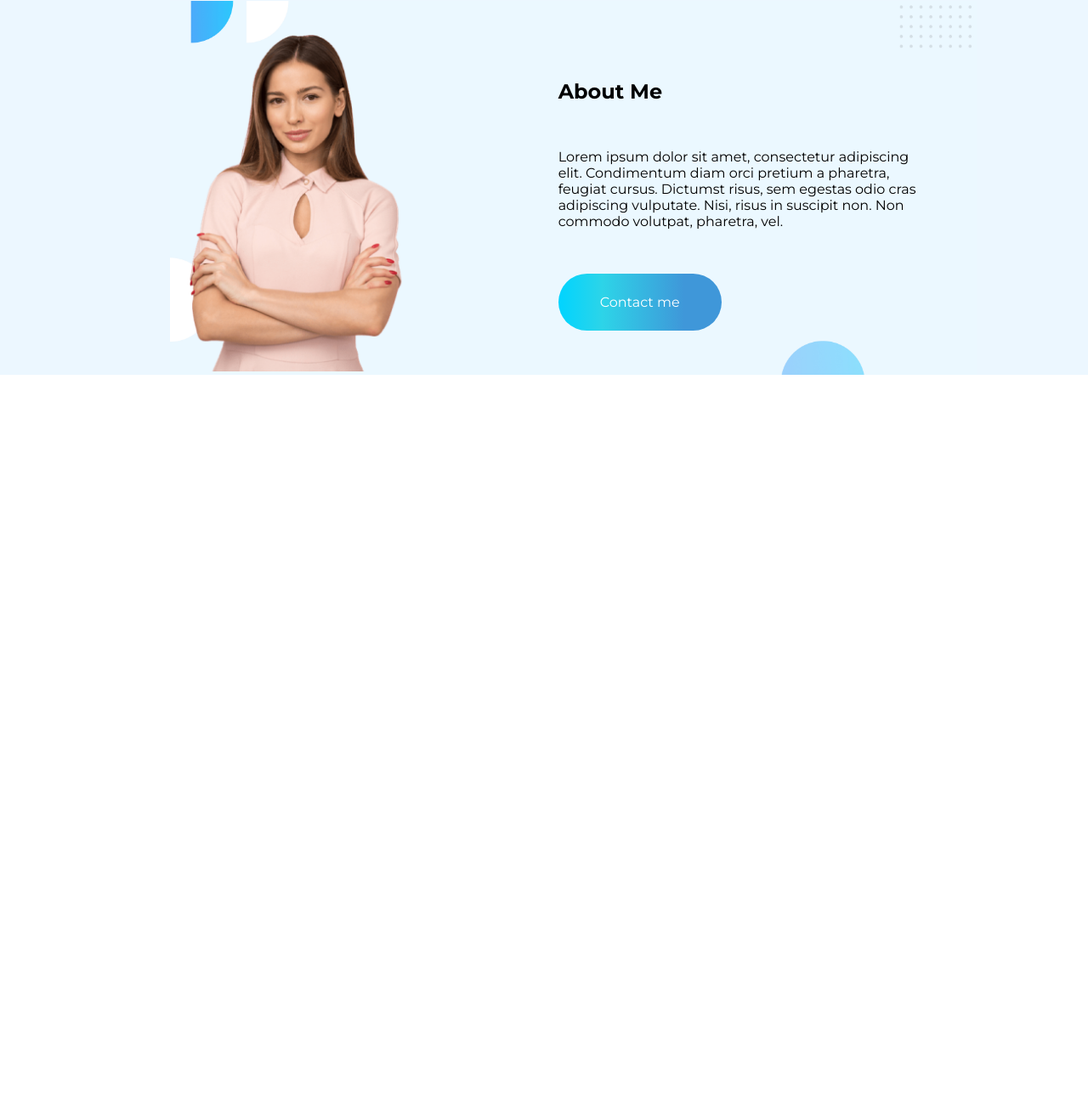
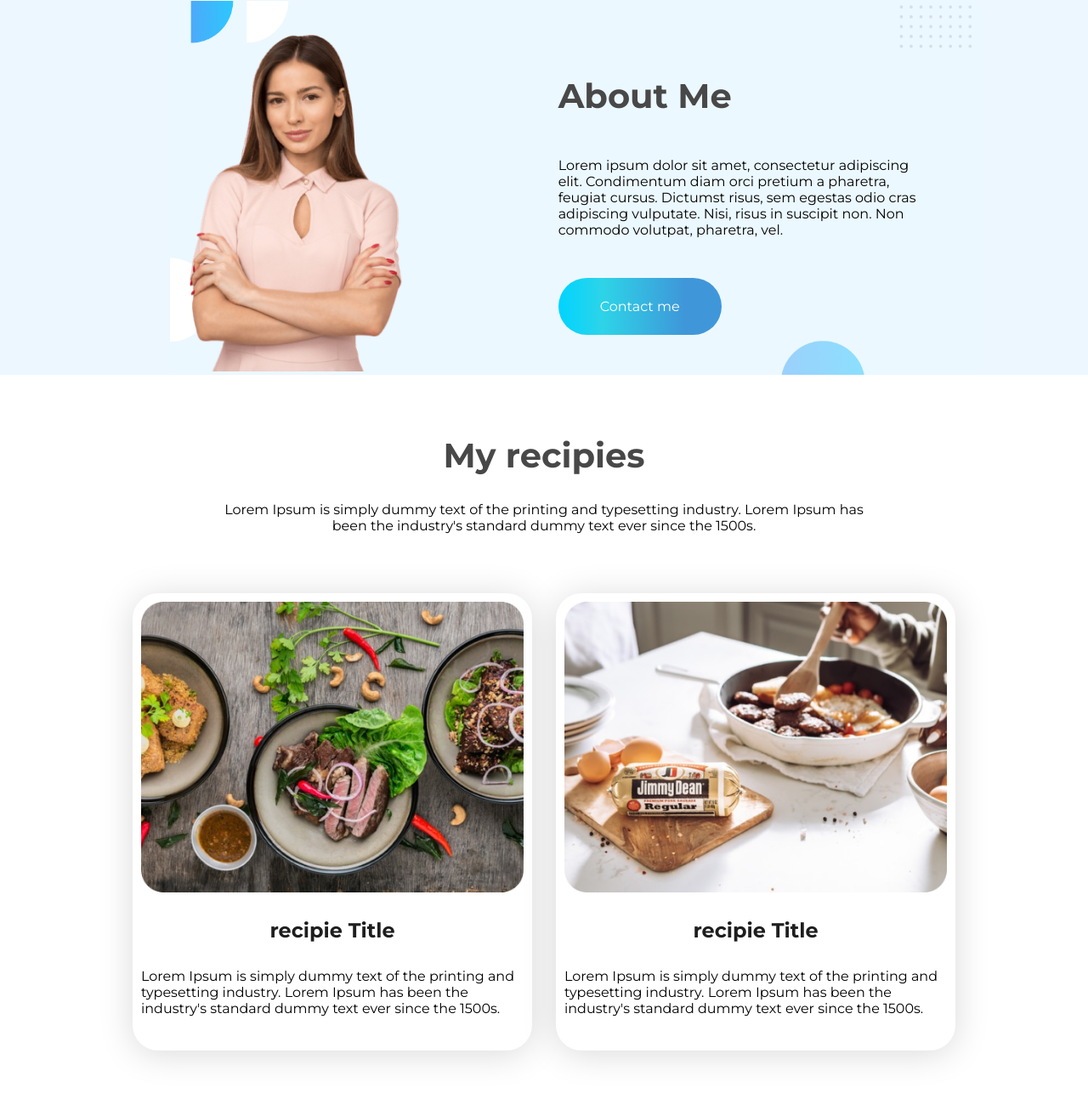
Before and after one commit to rohitkhan4141/portfolio-sakib, a plain HTML site: page index.html in a window 1280 px wide. Shown: the part 640-1926 px from the top of the page at 85% size. Before the commit the page ends 1081 px from the top, so only its background shows below. Drawn offline with Linux system fonts and the light colour scheme.

Commit message:
recipie added

```diff
--- a/index.html
+++ b/index.html
@@ -42,5 +42,36 @@
         <a href="#" class="btn-primary">Contact me</a>
       </div>
     </section>
+    <!-- recipie section -->
+    <section class="recepie-section">
+      <div class="recepie-title">
+        <h2>My recipies</h2>
+        <p>
+          Lorem Ipsum is simply dummy text of the printing and typesetting
+          industry. Lorem Ipsum has<br />
+          been the industry's standard dummy text ever since the 1500s.
+        </p>
+      </div>
+      <div class="recipies">
+        <div class="recipie">
+          <img src="images/food/Project Cover1.jpg" alt="" />
+          <h3>recipie Title</h3>
+          <p>
+            Lorem Ipsum is simply dummy text of the printing and typesetting
+            industry. Lorem Ipsum has been the industry's standard dummy text
+            ever since the 1500s.
+          </p>
+        </div>
+        <div class="recipie">
+          <img src="images/food/Project Cover.jpg" alt="" />
+          <h3>recipie Title</h3>
+          <p>
+            Lorem Ipsum is simply dummy text of the printing and typesetting
+            industry. Lorem Ipsum has been the industry's standard dummy text
+            ever since the 1500s.
+          </p>
+        </div>
+      </div>
+    </section>
   </body>
 </html>
--- a/style.css
+++ b/style.css
@@ -14,10 +14,18 @@ h1 {
   font-size: 60px;
   color: #494848;
 }
+h2 {
+  font-size: 40px;
+  color: #494848;
+}
 .primary-color {
   color: #45a5f5;
 }
-
+h3 {
+  font-size: 24px;
+  color: rgb(31, 30, 30);
+  padding: 30px 0;
+}
 .btn-primary {
   text-decoration: none;
   padding: 24px 32px;
@@ -70,3 +78,42 @@ h1 {
   flex-direction: column;
   justify-content: space-evenly;
 }
+
+.recepie-section {
+  padding-bottom: 60px;
+}
+
+.recepie-title {
+  display: flex;
+  flex-direction: column;
+  justify-content: space-evenly;
+  align-items: center;
+  padding: 70px;
+}
+
+.recepie-title p {
+  text-align: center;
+  margin-top: 30px;
+}
+
+.recipies {
+  display: flex;
+  justify-content: space-evenly;
+  width: 80%;
+  margin: 0 auto;
+}
+.recipie {
+  max-width: 470px;
+  display: flex;
+  flex-direction: column;
+  align-items: center;
+  background: #ffffff;
+  box-shadow: 0px 4px 40px rgba(0, 0, 0, 0.15);
+  border-radius: 30px;
+  padding: 10px 10px 40px 10px;
+}
+
+.recipie img {
+  width: 450px;
+  object-fit: contain;
+}
```
